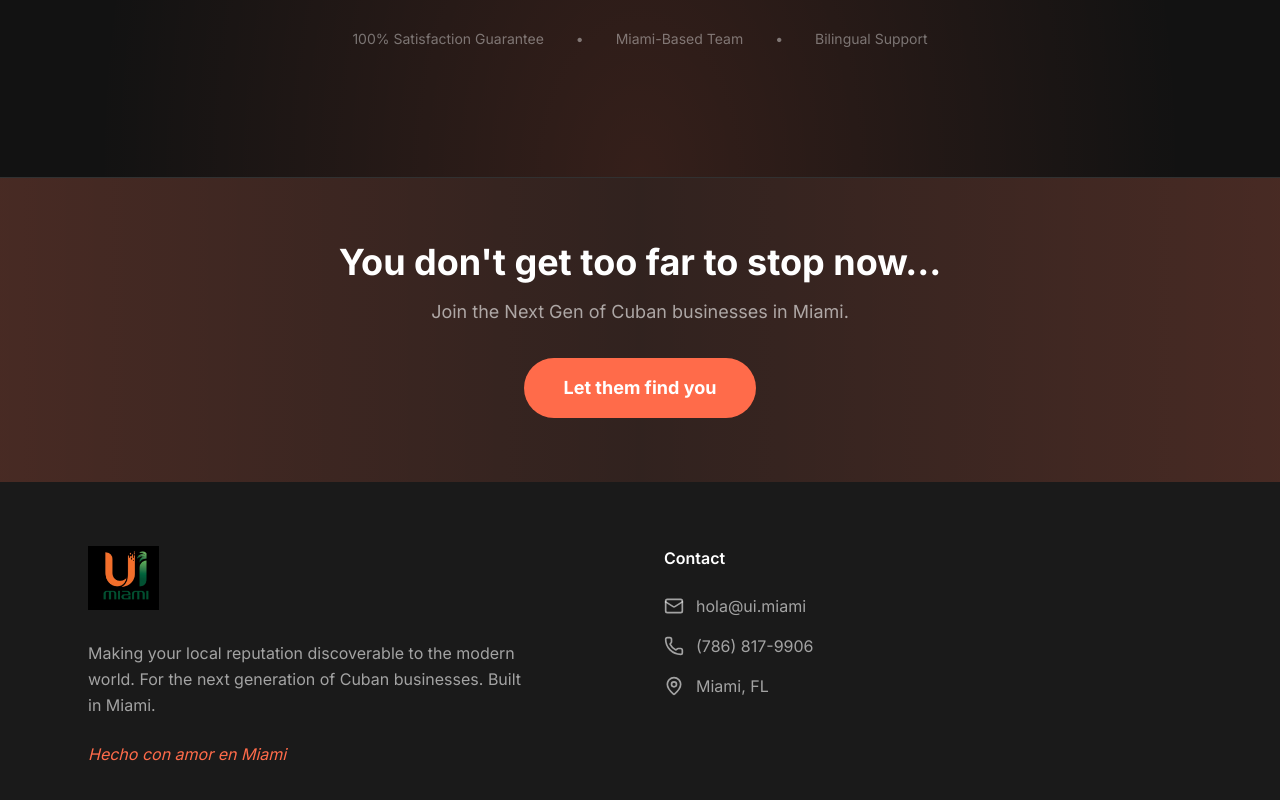
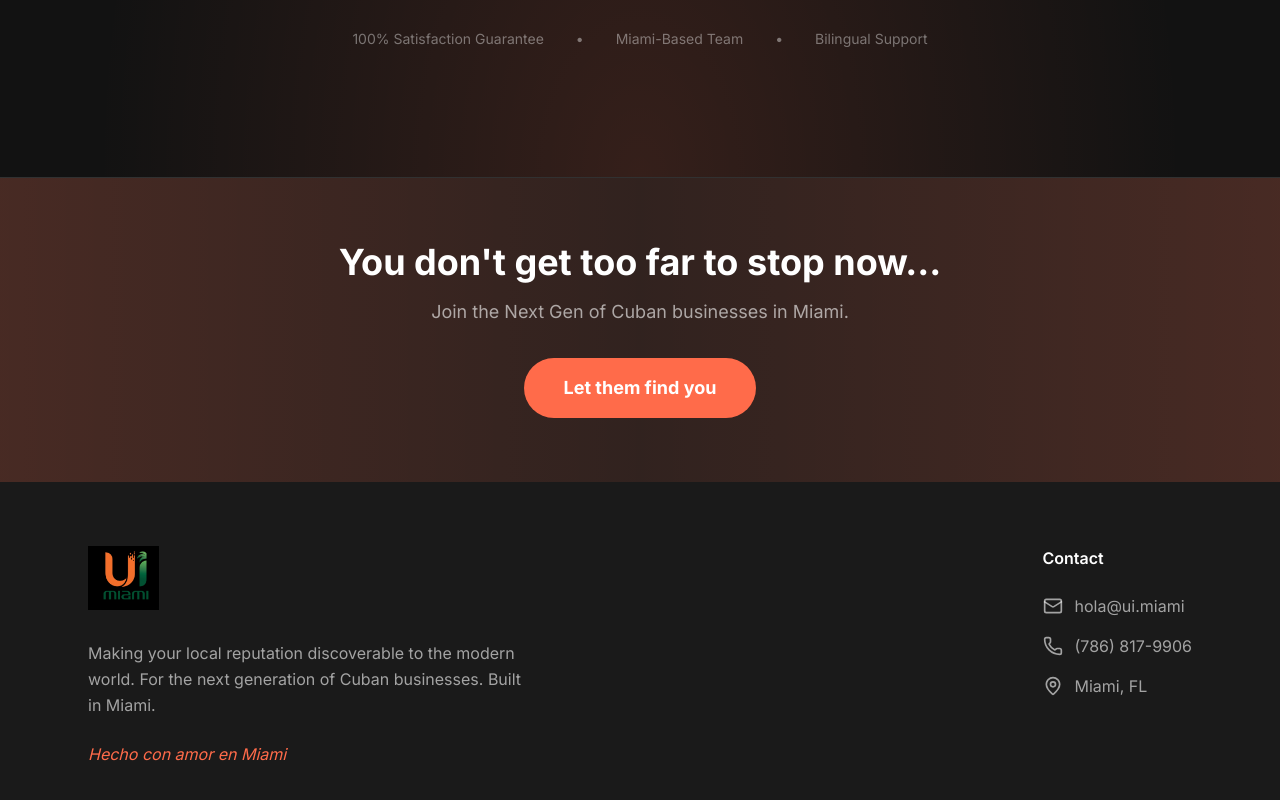
Before and after one commit to romanvieito/ui.miami, a Next.js app: page / in a window 1280 px wide. Shown: the part 4400-5200 px from the top of the page. Built offline with nearby package versions, Linux system fonts and the light colour scheme; no server answers.

Commit message:
Refactor Footer component layout for improved responsiveness
- Adjust the structure of the Contact section to enhance layout on larger screens.
- Ensure consistent styling and spacing for better visual alignment.

```diff
--- a/components/Footer.tsx
+++ b/components/Footer.tsx
@@ -44,6 +44,7 @@ export default function Footer() {
           </div>
 
           {/* Contact */}
+          <div className="md:col-span-2 md:flex md:flex-col md:items-end">
             <div>
               <h4 className="font-semibold text-white mb-6">Contact</h4>
               <ul className="space-y-4">
@@ -74,6 +75,7 @@ export default function Footer() {
               </ul>
             </div>
           </div>
+        </div>
 
       </div>
     </footer>
```
Lines whose indentation alone changed are shown as unchanged.
